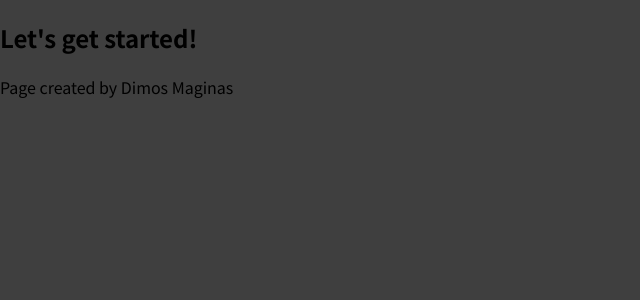
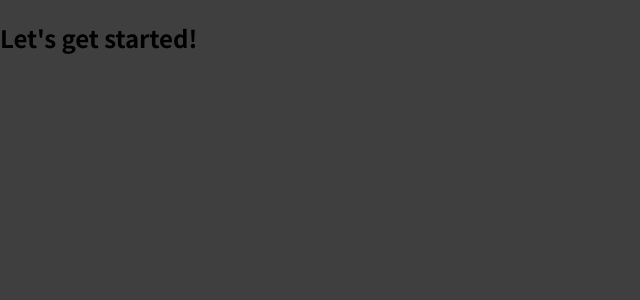
Before and after one commit to dmaginas/react-complete-guide, a JavaScript app: page / in a window 1280 px wide. Shown: the top 300 px of the page, without its empty margins (0-640 px from the left). Built offline with nearby package versions, Linux system fonts and the light colour scheme.

Commit message:
Removed paragraph 'Page created'

```diff
--- a/src/App.js
+++ b/src/App.js
@@ -2,7 +2,6 @@ function App() {
   return (
     <div>
       <h2>Let's get started!</h2>
-      <p>Page created by Dimos Maginas</p>
     </div>
   );
 }
```
